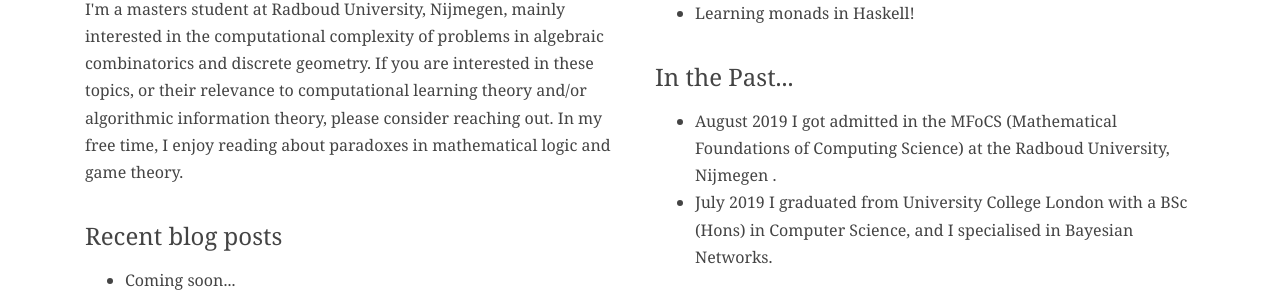
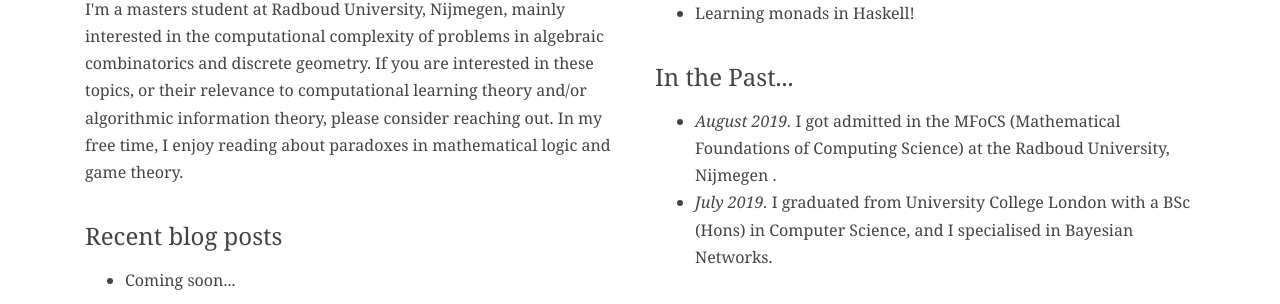
Before and after one commit to danalvi/danalvi.github.io, a Jekyll site: the page built from index.html, in a window 1280 px wide. Shown: the part 1024-1328 px from the top of the page. Built offline with Jekyll 4.4.1, drawn with Linux system fonts in a browser that asks for light colours.

```diff
--- a/index.html
+++ b/index.html
@@ -47,8 +47,8 @@ org_logo: 'https://danalvi.github.io/src/images/amsterdam.jpg'
       <h4>In the Past...</h4>
       <p>
         <ul>
-	  <li> <it> August 2019</it> I got admitted in the MFoCS (Mathematical Foundations of Computing Science) at the Radboud University, Nijmegen .</li>
-          <li> <it> July 2019  </it> I graduated from University College London with a BSc (Hons) in Computer Science, and I specialised in Bayesian Networks. </li>
+	  <li> <i> August 2019. </i> I got admitted in the MFoCS (Mathematical Foundations of Computing Science) at the Radboud University, Nijmegen .</li>
+          <li> <i> July 2019. </i> I graduated from University College London with a BSc (Hons) in Computer Science, and I specialised in Bayesian Networks. </li>
         </ul>
       </p>
     </div>
```
